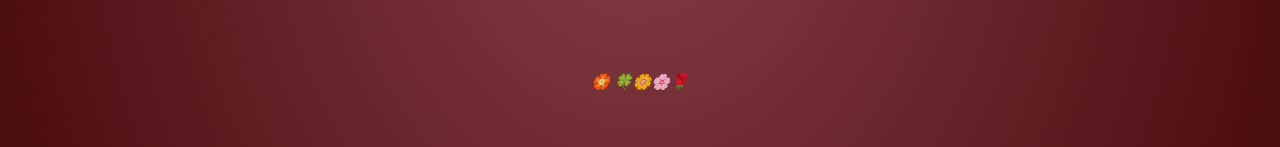
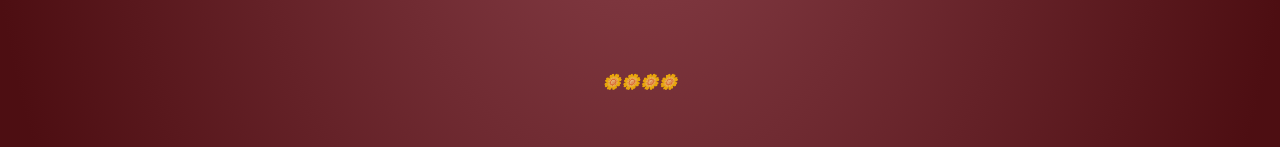
Before and after one commit to anc2813/m-t-invitation, a Next.js app: page /content in a window 1280 px wide. Shown: the part 5007-5154 px from the top of the page. Built offline with nearby package versions, Linux system fonts and the light colour scheme.

Commit message:
Update homepage

```diff
--- a/app/content/page.tsx
+++ b/app/content/page.tsx
@@ -297,7 +297,7 @@ function PetalGame() {
   const wrapRef = useRef<HTMLDivElement>(null);
   const [hintVisible, setHintVisible] = useState(true);
 
-  const flowers = ['🌸', '🌹', '🌼', '🍀', '🏵️', '🌺', '💐', '🌷'];
+  const flowers = ['🌸', '🌼', '🏵️'];
 
   function spawnPetals() {
     const wrap = wrapRef.current;
@@ -398,7 +398,7 @@ function PetalGame() {
             zIndex: 10,
             pointerEvents: 'none',
           }}>
-            🏵️ 🍀🌼🌸🌹
+            🌼🌼🌼🌼
           </p>
 
       </div>
```
Also changed, not shown: 1 other file (tests, documents, lock files or other folders).
